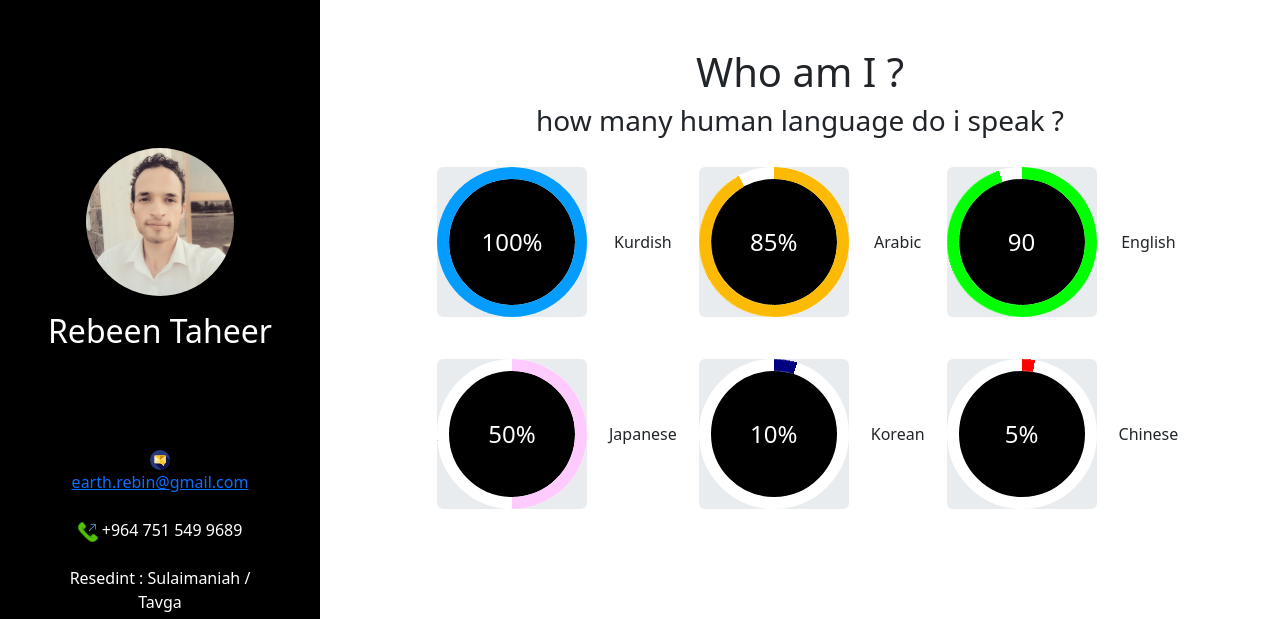
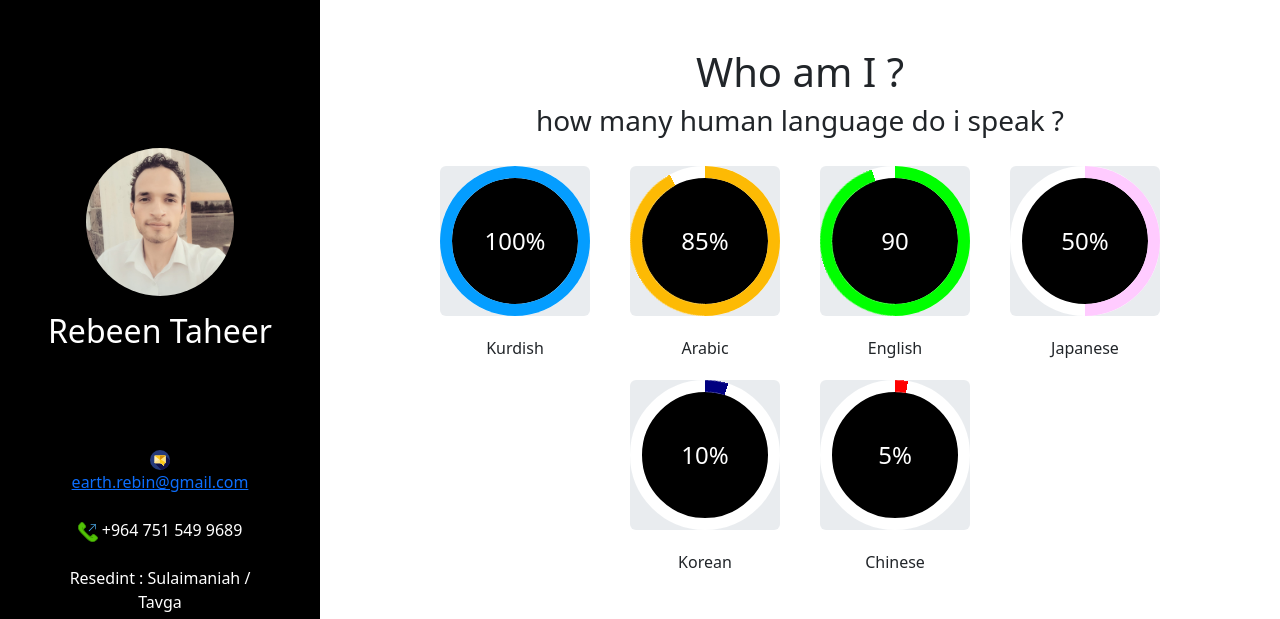
Before and after one commit to RebinTahir/MyProfile, a plain HTML site: page index.html in a window 1280 px wide. Shown: the top 619 px of the page. Drawn offline with Linux system fonts and the light colour scheme.

Commit message:
using flexbox for language section works perfectly

```diff
--- a/index.html
+++ b/index.html
@@ -14,6 +14,12 @@
       href="resources/bootstrap/dist/css/bootstrap.min.css"
       type="text/css"
     />
+    <link
+    rel="stylesheet"
+    href="resources/aos/aos.css"
+    />
+
+
   </head>
   <body>
     <section class="container-fluid ">
@@ -68,7 +74,7 @@
               </span>
             </div>
 
-            <section class="col-sm:hidden col-xs:hidden">
+            <section class="hidden-xs hidden-sm  visible-md visible-lg ">
               <div class="container h-100">
                 <div
                   class="row d-flex justify-content-center align-items-center h-100"
@@ -92,7 +98,7 @@
                   </div>
 
                   <!--start div  -->
-                  <div class="col-12 col-xs:hidden col-sm:none">
+                  <div class="col-12 ">
                     <figure class="p-4 maintalent">
                       <i
                         class="fas fa-quote-left fa-2x mb-4"
@@ -115,7 +121,7 @@
                   </div>
                   <!-- end div  -->
 
-                  <div class="col-12 col-xs:none col-sm:none">
+                  <div class="col-12 ">
                     <figure class="p-4 maintalent">
                       <i
                         class="fas fa-quote-left fa-2x mb-4"
@@ -138,17 +144,14 @@
 
         <!-- cv details rightpanel -->
         <div class="col-xs-12 col-sm-12 col-md-9 col-lg-9 px-5" id="rightpanel">
-          <h1 class="text-center mt-5">Who am I ?</h1>
+          <h1 class="text-center mt-5 "  >Who am I ?</h1>
 
-          <div class="row px-5 vh-100">
+          <div class="row px-5 h-auto mb-5">
             <div class="col-12 text-center">
               <h3>how many human language do i speak ?</h3>
-
-
-<table class="">
-  <tbody>
-    <tr>
-      <td><div class="progress blue">
+<section class="d-flex " style="flex-wrap: wrap; justify-content: center; align-items: center;">
+<div class="" >
+  <div class="progress blue">
     <span class="progress-left">
       <span class="progress-bar"></span>
     </span>
@@ -156,9 +159,11 @@
       <span class="progress-bar"></span>
     </span>
     <div class="progress-value">100%</div>
-      </div></td>
-      <td>Kurdish</td>
-      <td>
+  </div>
+  <br/>
+<span class="">Kurdish</span>
+</div>
+<div>
   <div class="progress yellow">
     <span class="progress-left">
       <span class="progress-bar"></span>
@@ -167,10 +172,12 @@
       <span class="progress-bar"></span>
     </span>
     <div class="progress-value">85%</div>
-        </div></td>
-      <td>Arabic</td>
+  </div>
+  <br/>
+  <span>Arabic</span>
+</div>
 
-      <td>
+<div>
   <div class="progress lime">
     <span class="progress-left">
       <span class="progress-bar"></span>
@@ -180,12 +187,12 @@
     </span>
     <div class="progress-value">90</div>
   </div>
-</td>
-      <td>English</td>
-    </tr>
+<br/>
+<span>English</span>
+</div>
 
-    <tr>
-      <td>
+
+<div>
   <div class="progress pink">
     <span class="progress-left">
       <span class="progress-bar"></span>
@@ -193,110 +200,16 @@
     <span class="progress-right">
       <span class="progress-bar"></span>
     </span>
-          japanese
+
     <div class="progress-value">50%</div>
   </div>
-</td>
-      <td>Japanese</td>
-      <td>                  <div class="progress navy">
-        <span class="progress-left">
-          <span class="progress-bar"></span>
-        </span>
-        <span class="progress-right">
-          <span class="progress-bar"></span>
-        </span>
-        <div class="progress-value">10%</div>
-      </div>
-</td>
-      <td>Korean</td>
+  <br/>
+  <span>Japanese</span>
 
-
-      <td>                  <div class="progress red">
-        <span class="progress-left">
-          <span class="progress-bar"></span>
-        </span>
-        <span class="progress-right">
-          <span class="progress-bar"></span>
-        </span>
-        <div class="progress-value">5%</div>
-      </div>
-</td>
-      <td>Chinese</td>
-
-    </tr>
-
-    </tr>
-
-
-
-
-
-
-  </tbody>
-</table>
-
-
-              <!-- <div class="row">
-                <div class="rounded text-center col-4  mt-2 langauges">
-                  Kurdish
-                  <div class="progress blue">
-                    <span class="progress-left">
-                      <span class="progress-bar"></span>
-                    </span>
-                    <span class="progress-right">
-                      <span class="progress-bar"></span>
-                    </span>
-                    <div class="progress-value">100%</div>
-                  </div>
-                </div>
-                <div class="rounded text-center col-4  mt-2 langauges">
-                  Arabic
-
-                  <div class="progress yellow">
-                    <span class="progress-left">
-                      <span class="progress-bar"></span>
-                    </span>
-                    <span class="progress-right">
-                      <span class="progress-bar"></span>
-                    </span>
-                    <div class="progress-value">85%</div>
-                  </div>
-                </div>
-                <div class="rounded text-center col-4  mt-2 langauges">
-                  English
-
-                  <div class="progress lime">
-                    <span class="progress-left">
-                      <span class="progress-bar"></span>
-                    </span>
-                    <span class="progress-right">
-                      <span class="progress-bar"></span>
-                    </span>
-                    <div class="progress-value">90</div>
-                  </div>
-
-                </div>
-                <div class="rounded text-center col-4 mt-2  langauges ">
-
-                  Japanese
-
-                  <div class="progress pink">
-                    <span class="progress-left">
-                      <span class="progress-bar"></span>
-                    </span>
-                    <span class="progress-right">
-                      <span class="progress-bar"></span>
-                    </span>
-                    japanese
-                    <div class="progress-value">50%</div>
 </div>
 
 
-
-                </div>
-                <div class="rounded text-center col-4 mt-2  langauges">
-                  Koreans
-
+<div>
   <div class="progress navy">
     <span class="progress-left">
       <span class="progress-bar"></span>
@@ -306,10 +219,12 @@
     </span>
     <div class="progress-value">10%</div>
   </div>
+  <br/>
+  <span>Korean</span>
+
 </div>
-                <div class="rounded text-center col-4 mt-2  langauges">
-                  Chinese
 
+<div>
   <div class="progress red">
     <span class="progress-left">
       <span class="progress-bar"></span>
@@ -319,9 +234,14 @@
     </span>
     <div class="progress-value">5%</div>
   </div>
+<br/>
+<span>Chinese</span>
+</div>
 
-                </div> -->
-                <!-- end of language row -->
+
+</section>
+
+<!-- end of langauge row -->
               </div>
 
               <!-- end of first column right panel col-9 -->
@@ -329,11 +249,12 @@
 
             <!-- end inner column -->
 
-            <div class="col-12 mt-10">
+            <div class="col-12 mt-5 mb-5 "  >
               <hr />
-              <sction id="whatido">
+              <sction id="whatido" class="h-auto mb-5">
                 <div class="row">
-                  <div class="col-12 text-center"><h2>What Do I Do !?</h2></div>
+                  <div class="col-12 text-center" >
+                    <h2>What Do I Do !?</h2></div>
                   <div class="col-6 text-center mt-3">
                     <img
                       src="imgs/coding.svg"
@@ -646,5 +567,9 @@
 
     <!-- scripts -->
     <script src="resources/bootstrap/dist/js/bootstrap.min.js"></script>
+
+
+    <script src="resources/aos/aos.js"></script>
+
   </body>
 </html>
```
Lines whose indentation alone changed are shown as unchanged.
